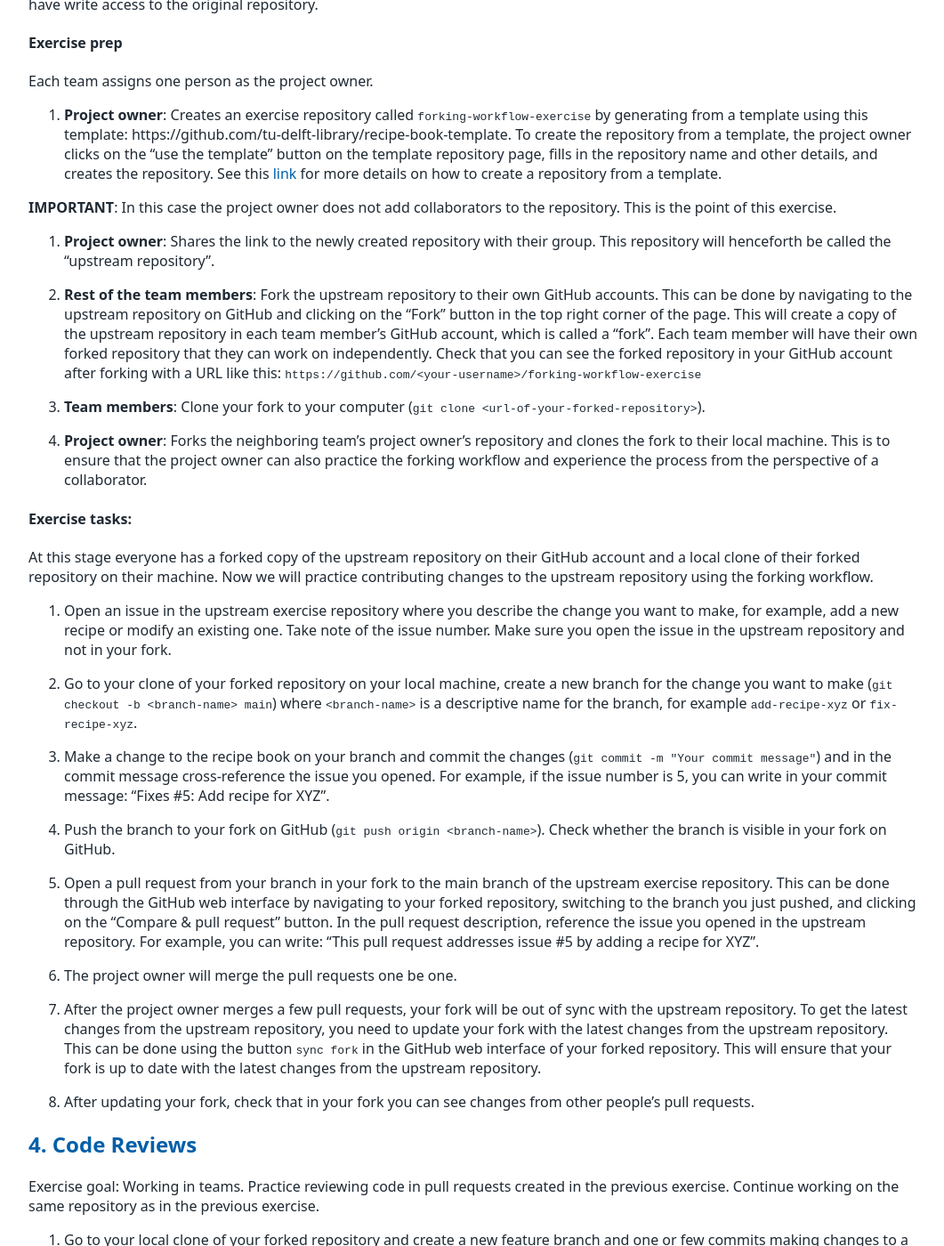
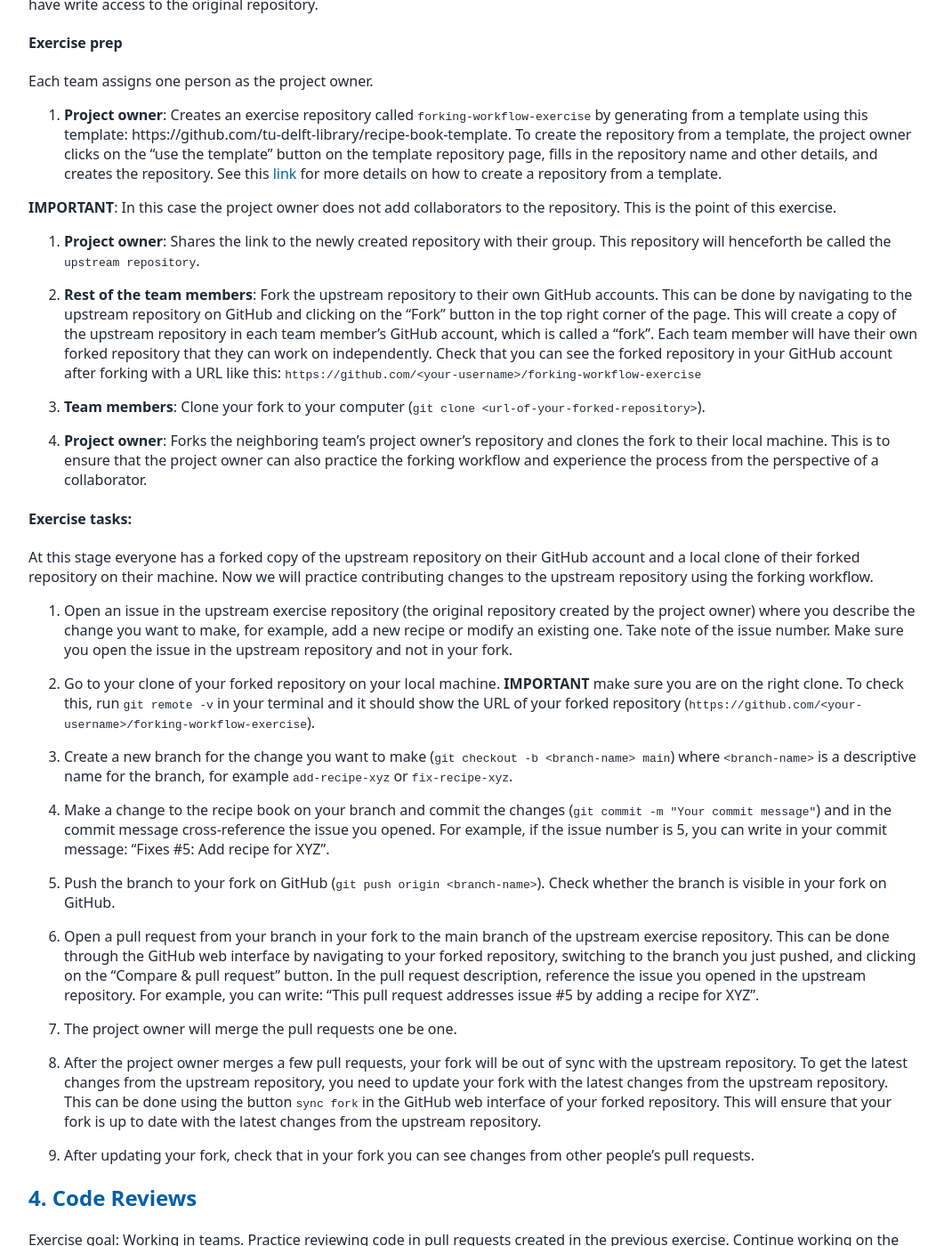
Before and after one commit to tu-delft-library/collaborative_software_development, a Jekyll site: the page built from material_for_participants/exercises.md, in a window 1280 px wide and 1400 px high, scrolled down 1062 px. Shown: the whole window at 89% size, without its empty margins (108-1169 px from the left). Built offline with Jekyll 4.4.1, drawn with Linux system fonts in a browser that asks for light colours; our own code applies the rules of GitHub Pages for plain Markdown files.

Commit message:
add warning message in exercise for checking learners are on the right clone

```diff
--- a/material_for_participants/exercises.md
+++ b/material_for_participants/exercises.md
@@ -51,7 +51,7 @@ Each team assigns one person as the project owner.
 
 **IMPORTANT**: In this case the project owner does not add collaborators to the repository. This is the point of this exercise.
 
-2. **Project owner**: Shares the link to the newly created repository with their group. This repository will henceforth be called the "upstream repository".
+2. **Project owner**: Shares the link to the newly created repository with their group. This repository will henceforth be called the `upstream repository`.
 
 3. **Rest of the team members**: Fork the upstream repository to their own GitHub accounts. This can be done by navigating to the upstream repository on GitHub and clicking on the "Fork" button in the top right corner of the page. This will create a copy of the upstream repository in each team member's GitHub account, which is called a "fork". Each team member will have their own forked repository that they can work on independently. Check that you can see the forked repository in your GitHub account after forking with a URL like this: `https://github.com/<your-username>/forking-workflow-exercise`
 
@@ -63,21 +63,23 @@ Each team assigns one person as the project owner.
 
 At this stage everyone has a forked copy of the upstream repository on their GitHub account and a local clone of their forked repository on their machine. Now we will practice contributing changes to the upstream repository using the forking workflow.
 
-1. Open an issue in the upstream exercise repository where you describe the change you want to make, for example, add a new recipe or modify an existing one. Take note of the issue number. Make sure you open the issue in the upstream repository and not in your fork.
+1. Open an issue in the upstream exercise repository (the original repository created by the project owner) where you describe the change you want to make, for example, add a new recipe or modify an existing one. Take note of the issue number. Make sure you open the issue in the upstream repository and not in your fork.
 
-2. Go to your clone of your forked repository on your local machine, create a new branch for the change you want to make (`git checkout -b <branch-name> main`) where `<branch-name>` is a descriptive name for the branch, for example `add-recipe-xyz` or `fix-recipe-xyz`.
+2. Go to your clone of your forked repository on your local machine. **IMPORTANT** make sure you are on the right clone. To check this, run `git remote -v` in your terminal and it should show the URL of your forked repository (`https://github.com/<your-username>/forking-workflow-exercise`).
 
-3. Make a change to the recipe book on your branch and commit the changes (`git commit -m "Your commit message"`) and in the commit message cross-reference the issue you opened. For example, if the issue number is 5, you can write in your commit message: "Fixes #5: Add recipe for XYZ".
+3. Create a new branch for the change you want to make (`git checkout -b <branch-name> main`) where `<branch-name>` is a descriptive name for the branch, for example `add-recipe-xyz` or `fix-recipe-xyz`.
 
-4. Push the branch to your fork on GitHub (`git push origin <branch-name>`). Check whether the branch is visible in your fork on GitHub.
+4. Make a change to the recipe book on your branch and commit the changes (`git commit -m "Your commit message"`) and in the commit message cross-reference the issue you opened. For example, if the issue number is 5, you can write in your commit message: "Fixes #5: Add recipe for XYZ".
 
-5. Open a pull request from your branch in your fork to the main branch of the upstream exercise repository. This can be done through the GitHub web interface by navigating to your forked repository, switching to the branch you just pushed, and clicking on the "Compare & pull request" button. In the pull request description, reference the issue you opened in the upstream repository. For example, you can write: "This pull request addresses issue #5 by adding a recipe for XYZ".
+5. Push the branch to your fork on GitHub (`git push origin <branch-name>`). Check whether the branch is visible in your fork on GitHub.
 
-6. The project owner will merge the pull requests one be one.
+6. Open a pull request from your branch in your fork to the main branch of the upstream exercise repository. This can be done through the GitHub web interface by navigating to your forked repository, switching to the branch you just pushed, and clicking on the "Compare & pull request" button. In the pull request description, reference the issue you opened in the upstream repository. For example, you can write: "This pull request addresses issue #5 by adding a recipe for XYZ".
 
-7. After the project owner merges a few pull requests, your fork will be out of sync with the upstream repository. To get the latest changes from the upstream repository, you need to update your fork with the latest changes from the upstream repository. This can be done using the button `sync fork` in the GitHub web interface of your forked repository. This will ensure that your fork is up to date with the latest changes from the upstream repository.
+7. The project owner will merge the pull requests one be one.
 
-8. After updating your fork, check that in your fork you can see changes from other people’s pull requests.
+8. After the project owner merges a few pull requests, your fork will be out of sync with the upstream repository. To get the latest changes from the upstream repository, you need to update your fork with the latest changes from the upstream repository. This can be done using the button `sync fork` in the GitHub web interface of your forked repository. This will ensure that your fork is up to date with the latest changes from the upstream repository.
+
+9. After updating your fork, check that in your fork you can see changes from other people’s pull requests.
 
 
 ## 4. Code Reviews
```
